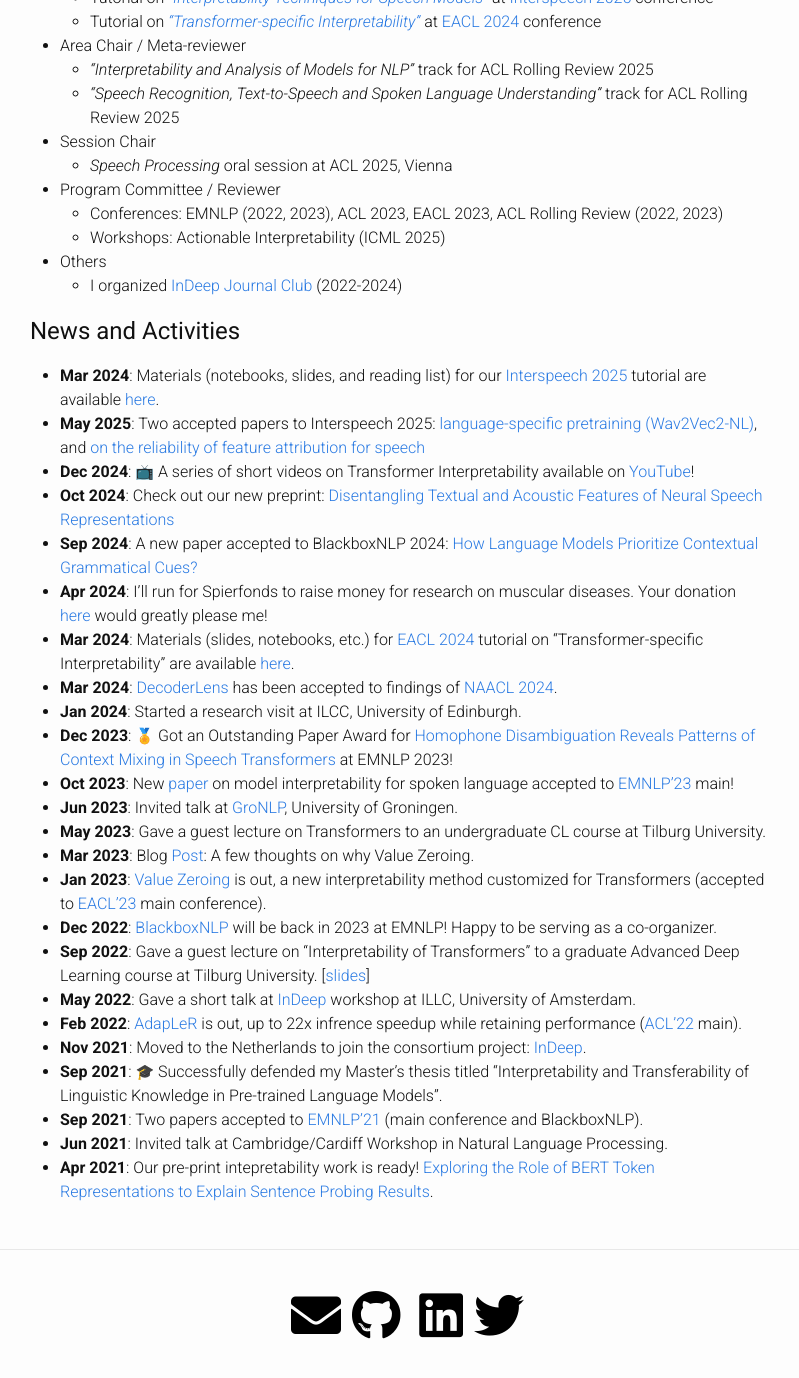
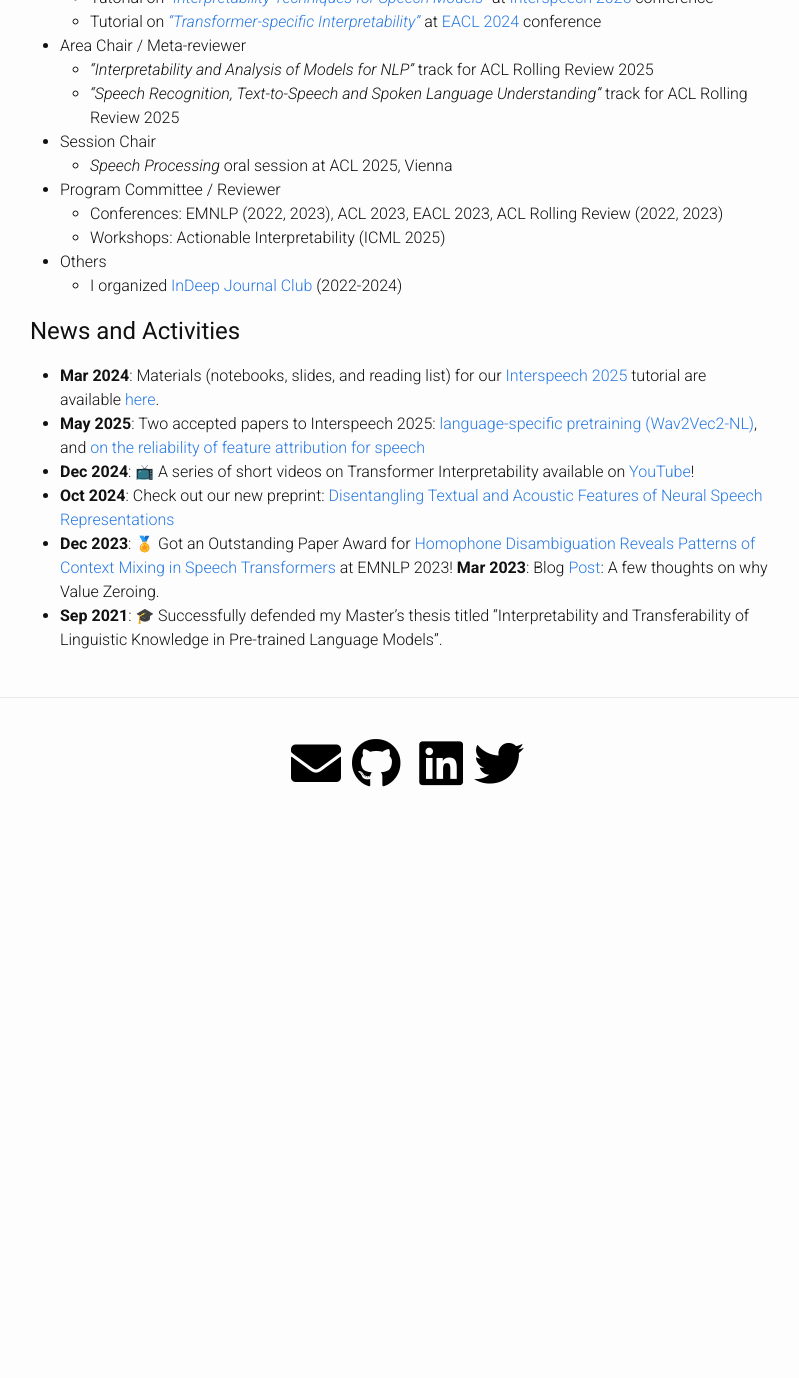
Before and after one commit to hmohebbi/hmohebbi.github.io, a Jekyll site: the page built from index.md, in a window 1280 px wide and 1400 px high, scrolled down 826 px. Shown: the top 1378 px of the window, without its empty margins (240-1039 px from the left). Built offline with Jekyll 4.4.1, drawn with Linux system fonts in a browser that asks for light colours; a style sheet for code colours, icons or effects is not loaded; after the commit the page ends 1674 px from its top, so only the background shows below that.

Commit message:
Update index.md

```diff
--- a/index.md
+++ b/index.md
@@ -63,25 +63,25 @@ Before that, I got my Bachelor’s (2014-2019) in Computer Engineering from [Fer
 * __May 2025__: Two accepted papers to Interspeech 2025: [language-specific pretraining (Wav2Vec2-NL)](https://arxiv.org/abs/2506.00981), and [on the reliability of feature attribution for speech](https://arxiv.org/abs/2505.16406)
 * __Dec 2024__: <span class="emoji">📺</span> A series of short videos on Transformer Interpretability available on [YouTube](https://youtu.be/JPOBPY-ndfk?si=vQ2JdME8oo_6iFCU)!
 * __Oct 2024__: Check out our new preprint: [Disentangling Textual and Acoustic Features of Neural Speech Representations](https://arxiv.org/abs/2410.03037)
-* __Sep 2024__: A new paper accepted to BlackboxNLP 2024: [How Language Models Prioritize Contextual Grammatical Cues?](https://arxiv.org/abs/2410.03447)
-* __Apr 2024__: I'll run for Spierfonds to raise money for research on muscular diseases. Your donation [here](https://www.spieractie.nl/fundraisers/hosein-mohebbi) would greatly please me!
-* __Mar 2024__: Materials (slides, notebooks, etc.) for [EACL 2024](https://2024.eacl.org/program/tutorials/) tutorial on "Transformer-specific Interpretability" are available [here](https://github.com/interpretingdl/eacl2024_transformer_interpretability_tutorial).
-* __Mar 2024__: [DecoderLens](https://arxiv.org/abs/2310.03686) has been accepted to findings of [NAACL 2024](https://2024.naacl.org/).
-* __Jan 2024__: Started a research visit at ILCC, University of Edinburgh.
+<!--* __Sep 2024__: A new paper accepted to BlackboxNLP 2024: [How Language Models Prioritize Contextual Grammatical Cues?](https://arxiv.org/abs/2410.03447) -->
+<!--* __Apr 2024__: I'll run for Spierfonds to raise money for research on muscular diseases. Your donation [here](https://www.spieractie.nl/fundraisers/hosein-mohebbi) would greatly please me! -->
+<!--* __Mar 2024__: Materials (slides, notebooks, etc.) for [EACL 2024](https://2024.eacl.org/program/tutorials/) tutorial on "Transformer-specific Interpretability" are available [here](https://github.com/interpretingdl/eacl2024_transformer_interpretability_tutorial). -->
+<!--* __Mar 2024__: [DecoderLens](https://arxiv.org/abs/2310.03686) has been accepted to findings of [NAACL 2024](https://2024.naacl.org/).-->
+<!--* __Jan 2024__: Started a research visit at ILCC, University of Edinburgh. -->
 * __Dec 2023__: <span class="emoji">🏅</span> Got an Outstanding Paper Award for [Homophone Disambiguation Reveals Patterns of Context Mixing in Speech Transformers](https://aclanthology.org/2023.emnlp-main.513/) at EMNLP 2023!
-* __Oct 2023__: New [paper](https://arxiv.org/abs/2310.09925) on model interpretability for spoken language accepted to [EMNLP'23](https://2023.emnlp.org/) main!
-* __Jun 2023__: Invited talk at [GroNLP](https://www.rug.nl/research/clcg/research/cl/), University of Groningen.
-* __May 2023__: Gave a guest lecture on Transformers to an undergraduate CL course at Tilburg University.
-* __Mar 2023__: Blog [Post](https://hmohebbi.github.io/blog/value-zeroing): A few thoughts on why Value Zeroing.
-* __Jan 2023__: [Value Zeroing](https://arxiv.org/abs/2301.12971) is out, a new interpretability method customized for Transformers (accepted to [EACL'23](https://2023.eacl.org/) main conference).
+<!--* __Oct 2023__: New [paper](https://arxiv.org/abs/2310.09925) on model interpretability for spoken language accepted to [EMNLP'23](https://2023.emnlp.org/) main! -->
+<!--* __Jun 2023__: Invited talk at [GroNLP](https://www.rug.nl/research/clcg/research/cl/), University of Groningen. -->
+<!--* __May 2023__: Gave a guest lecture on Transformers to an undergraduate CL course at Tilburg University. -->
+__Mar 2023__: Blog [Post](https://hmohebbi.github.io/blog/value-zeroing): A few thoughts on why Value Zeroing.
+<!--* __Jan 2023__: [Value Zeroing](https://arxiv.org/abs/2301.12971) is out, a new interpretability method customized for Transformers (accepted to [EACL'23](https://2023.eacl.org/) main conference). -->
 <!-- * __Jan 2023__: Presented a poster at [ALiAS'23](https://staff.fnwi.uva.nl/w.zuidema/alias-2023/).  -->
-* __Dec 2022__: [BlackboxNLP](https://blackboxnlp.github.io/) will be back in 2023 at EMNLP! Happy to be serving as a co-organizer.
-* __Sep 2022__: Gave a guest lecture on "Interpretability of Transformers" to a graduate Advanced Deep Learning course at Tilburg University. \[[slides](https://drive.google.com/file/d/1Z39YSfzpzzkqAiMxVdW1nOkudfYVgj_y/view?usp=sharing)\]
-* __May 2022__: Gave a short talk at [InDeep](https://projects.illc.uva.nl/indeep/) workshop at ILLC, University of Amsterdam.
-* __Feb 2022__: [AdapLeR](https://aclanthology.org/2022.acl-long.1/) is out, up to 22x infrence speedup while retaining performance ([ACL'22](https://www.2022.aclweb.org/) main).
-* __Nov 2021__: Moved to the Netherlands to join the consortium project: [InDeep](https://interpretingdl.github.io/).
+<!--* __Dec 2022__: [BlackboxNLP](https://blackboxnlp.github.io/) will be back in 2023 at EMNLP! Happy to be serving as a co-organizer. -->
+<!--* __Sep 2022__: Gave a guest lecture on "Interpretability of Transformers" to a graduate Advanced Deep Learning course at Tilburg University. \[[slides](https://drive.google.com/file/d/1Z39YSfzpzzkqAiMxVdW1nOkudfYVgj_y/view?usp=sharing)\] -->
+<!--* __May 2022__: Gave a short talk at [InDeep](https://projects.illc.uva.nl/indeep/) workshop at ILLC, University of Amsterdam. -->
+<!--* __Feb 2022__: [AdapLeR](https://aclanthology.org/2022.acl-long.1/) is out, up to 22x infrence speedup while retaining performance ([ACL'22](https://www.2022.aclweb.org/) main). -->
+<!--* __Nov 2021__: Moved to the Netherlands to join the consortium project: [InDeep](https://interpretingdl.github.io/). -->
 * __Sep 2021__: <span class="emoji">🎓</span> Successfully defended my Master's thesis titled "Interpretability and Transferability of Linguistic Knowledge in Pre-trained Language Models".
-* __Sep 2021__: Two papers accepted to [EMNLP'21](https://2021.emnlp.org/) (main conference and BlackboxNLP).
-* __Jun 2021__: Invited talk at Cambridge/Cardiff Workshop in Natural Language Processing.
+<!--* __Sep 2021__: Two papers accepted to [EMNLP'21](https://2021.emnlp.org/) (main conference and BlackboxNLP). -->
+<!--* __Jun 2021__: Invited talk at Cambridge/Cardiff Workshop in Natural Language Processing.-->
 <!--* __May 2021__: Gave a joint guest lecture, with [Ali](https://www.amodarressi.com/), on Interpretability to a graduate [NLP course](https://teias-courses.github.io/nlp99/) at Khatam University. \[[slides](https://drive.google.com/file/d/1cAzlIlbuVAFZXz3gaFGBTRZwjq-_V2lb/view?usp=sharing)\] -->
-* __Apr 2021__: Our pre-print intepretability work is ready! [Exploring the Role of BERT Token Representations to Explain Sentence Probing Results](https://arxiv.org/abs/2104.01477).
+<!--* __Apr 2021__: Our pre-print intepretability work is ready! [Exploring the Role of BERT Token Representations to Explain Sentence Probing Results](https://arxiv.org/abs/2104.01477).  -->
```
